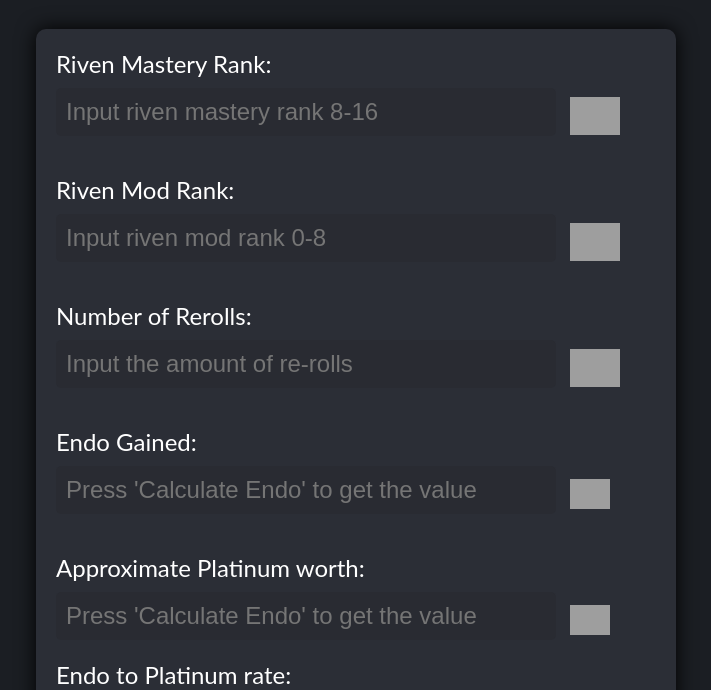
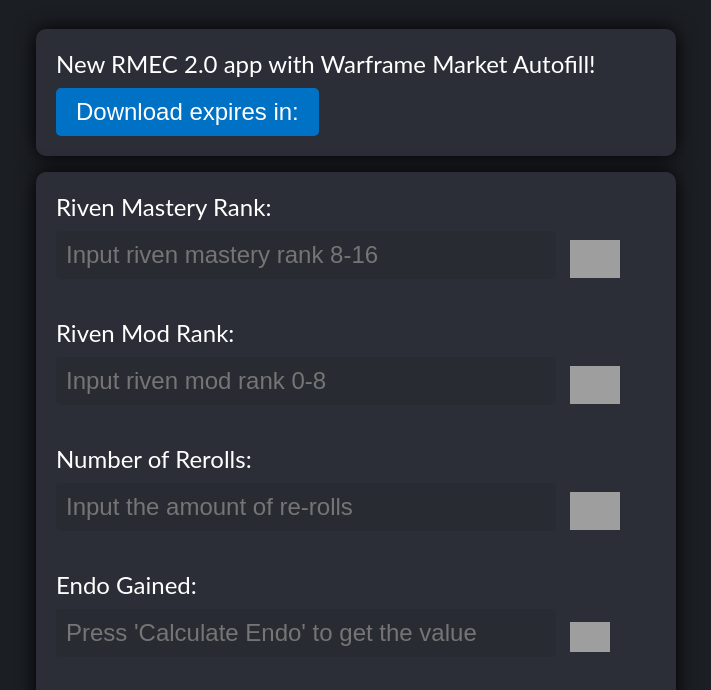
Before and after one commit to Tumba123/ERMEC, a plain HTML site: page index.html in a window 1280 px wide. Shown: the part 110-800 px from the top of the page, without its empty margins (284-995 px from the left). Drawn offline with Linux system fonts and the light colour scheme; grey boxes are pictures that could not be loaded.

Commit message:
Update index.html
Added a download link for the new RMEC 2.0 app!

```diff
--- a/index.html
+++ b/index.html
@@ -7,7 +7,15 @@
 </head>
 <body>
 	<h1>Riven Mod Endo Calculator</h1>
-	<form>
+<form>
+		<label for="modRank">New RMEC 2.0 app with Warframe Market Autofill!</label>
+		<button onclick="location.href='https://file.io/WanqJMUXax86'" type="button">Download expires in: <span id="demo"></span></button>
+</form>
+<p>
+
+</p>
+
+<form>
 		<label for="rivenMR">Riven Mastery Rank:</label>
 		<input type="number" id="rivenMR" name="rivenMR" placeholder="Input riven mastery rank 8-16" min="8" oninput="validateInput()">
 		<img src="https://content.invisioncic.com/Mwarframe/pages_media/1_TennoCon2017SigilGlyph.png" alt="rivenMRImg" id="masterRankImg">
```
